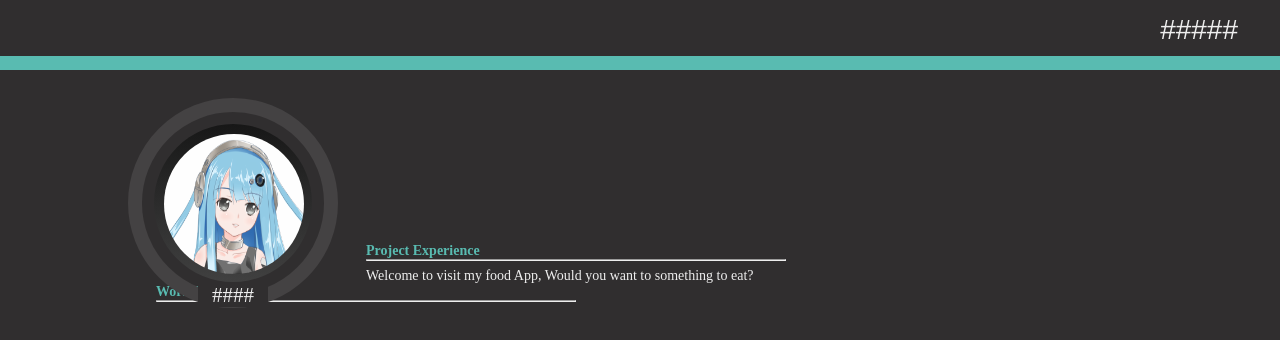
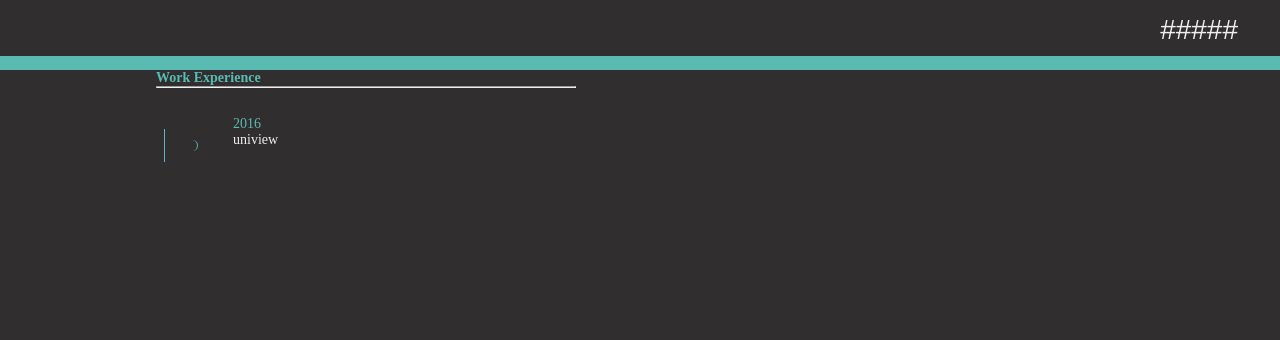
Before and after one commit to xujiujiu/xujiujiu.github.io, a Vue app: page /resume in a window 1280 px wide. Shown: the top 340 px of the page. Built offline with nearby package versions, Linux system fonts and the light colour scheme.

Commit message:
Signed-off-by: xujiujiu <906784584@qq.com>

```diff
--- a/src/components/resume.vue
+++ b/src/components/resume.vue
@@ -5,7 +5,7 @@
     </div>
 
     <div class="contain">
-      <div class="touxiang">
+      <div class="touxiang hidden">
         <div class="circle1"></div>
         <div class="circle2"><img src="../assets/images/头像.jpg"/></div>
         <div id="name" class="name"><span v-text="name"></span></div>
@@ -18,7 +18,7 @@
           <span v-text="value.value" class="whiteFont"></span>
         </div>
       </div>
-      <div class="info" id="ProjectEx">
+      <div class="info hidden" id="ProjectEx">
         <div class="greenFont"><b>{{ProjectEx.title}}</b></div>
         <hr/>
         <div v-for="(value, key) in ProjectEx.info" class="aboutMeInfo" :key="key">
@@ -29,9 +29,23 @@
       <div class="info" id="WorkEx">
         <div class="greenFont"><b>{{WorkEx.title}}</b></div>
         <hr/>
+        <div class="list">
+          <div v-for="(value, key, index) in WorkEx.info" class="aboutMeInfo listItem listItem-first" :class="{highlight: index == 0}" :key="key">
+            <div class="listItemContent">
+              <div v-text="value.time" class="greenFont"></div>
+              <div v-text="value.companyName" class="whiteFont"></div>
+              <div v-text="value.WorkContent" class="whiteFont"></div>
+            </div>
+
+          </div>
+        </div>
+
+      </div>
+      <div class="info hidden" id="selfEvaluation">
+        <div class="greenFont"><b>{{selfEvaluation.title}}</b></div>
+        <hr/>
         <div v-for="(value, key) in WorkEx.info" class="aboutMeInfo" :key="key">
-          <div v-text="value.name" class="greenFont"></div>
-          <div v-text="value.value" class="whiteFont"></div>
+          <div v-text="value.content" class="whiteFont"></div>
         </div>
       </div>
     </div>
@@ -45,6 +59,7 @@
     return {
       msg: '#####',
       name: '####',
+      webSite: 'http://www.ayqy.net/temp/timeline/index.html',
       aboutMe: {
         title: 'About Me',
         info: [
@@ -253,6 +268,59 @@
     color: @circleColor2;
   }
 
+  .list{
+    margin:0 0.5rem 0;
+    overflow-x: hidden;
+    overflow-y: auto;
+  }
+  .listItem{
+     position: relative;
+     padding-left:4rem;
+     padding-top:0.5rem;
+   }
+  .listItem:before{
+    content: "";
+    display: inline-block;
+    position: absolute;
+    top:0;
+    left:0;
+    width:1px;
+    height:100%;
+    border-right:0.1rem solid @greenFontColor;
+    z-index: 1;
+  }
+  .listItem:after{
+    content: "";
+    display: inline-block;
+    position: absolute;
+    width:0.8rem;
+    height:0.8rem;
+    border-right:0.1rem solid @greenFontColor;
+    .border-radius(0.4rem);
+    left:1.6rem;
+    top:70%;
+    margin-top:-2px;
+    z-index: 1;
+  }
+  .listItem .highlight:after{
+    box-sizing: border-box;
+    width:1.6rem;
+    height:1.6rem;
+    background-color: @greenFontColor;
+    border: 0.4rem solid @backgroundColor;
+    .border-radius(0.8rem);
+    left:1.2rem;
+    z-index:2;
+
+  }
+  .listItem-first:before{
+    height: 50%;
+    top:50%;
+  }
+  .listItemContent{
+    padding:1rem;
+    border:none;
+  }
   .hidden{
     display: none;
   }
```
